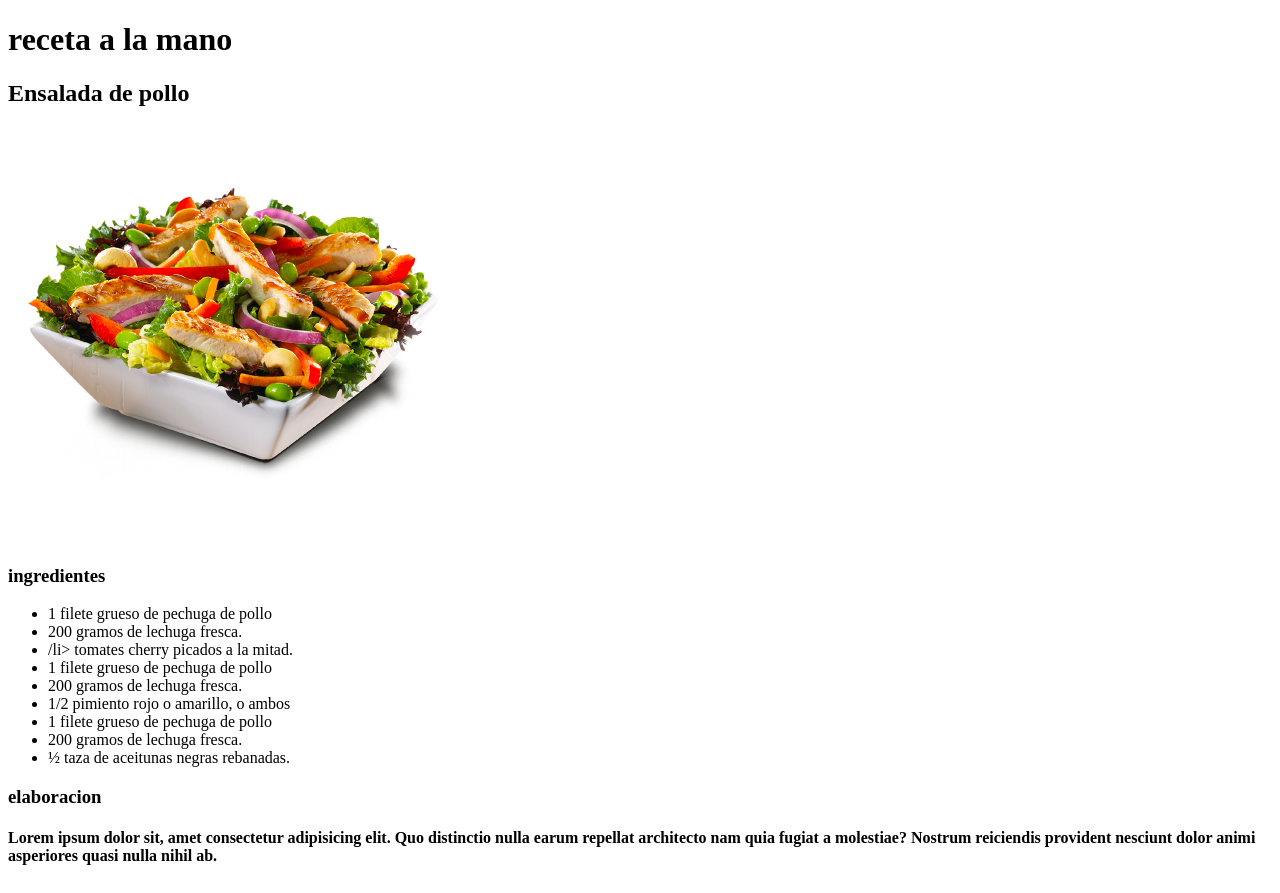
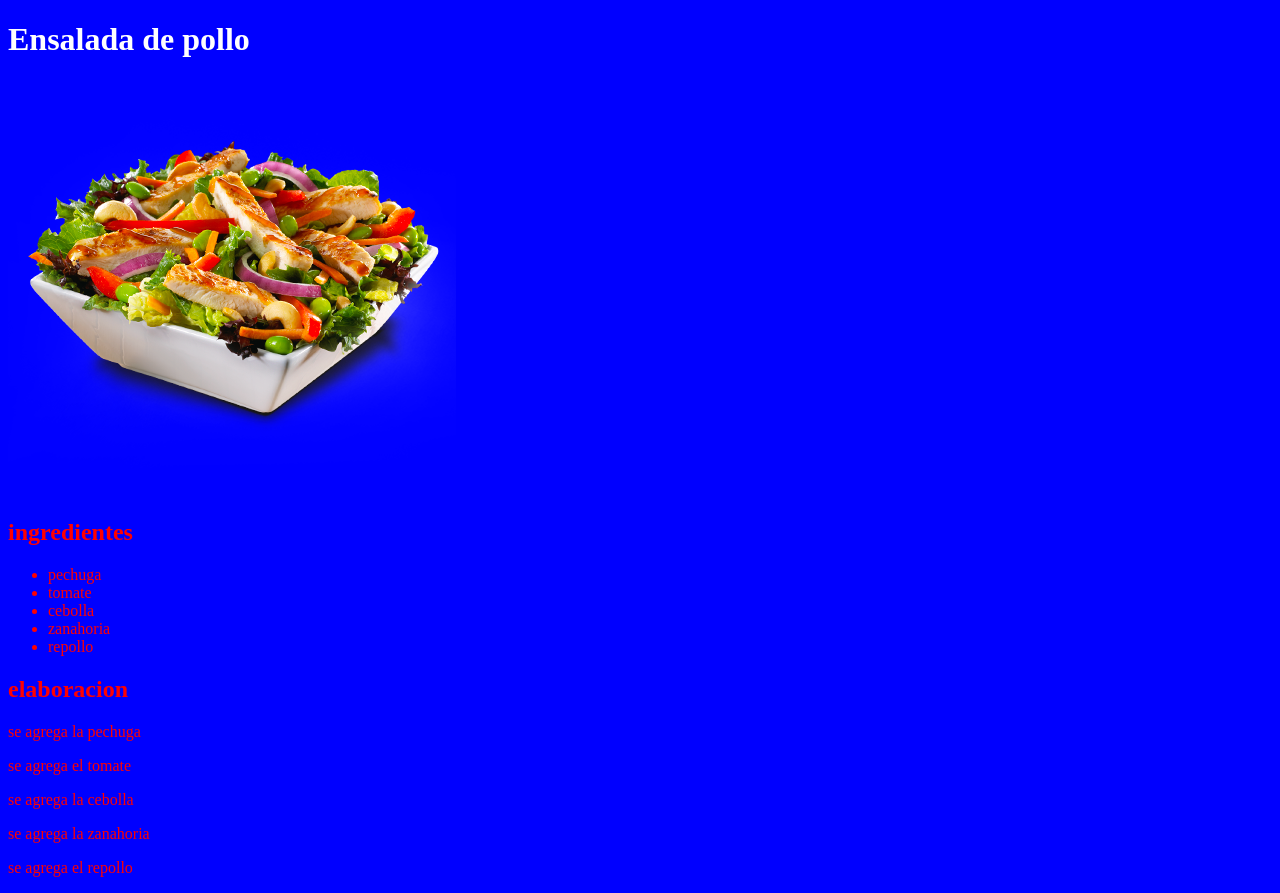
Before and after one commit to karloz-fernandez/aspirantes-mir-html-y-css, a plain HTML site: page ejercicio1-html-y-css/index.html in a window 1280 px wide. Drawn offline with Linux system fonts and the light colour scheme.

Commit message:
Agrega el cuerpo HTML del segundo ejercicio

```diff
--- /dev/null
+++ b/ejercicio1-html-y-css/estilo.css
@@ -0,0 +1,8 @@
+* {
+    background-color: blue;
+    color: red;
+}
+
+h1 {
+    color: white;
+}
--- a/ejercicio1-html-y-css/index.html
+++ b/ejercicio1-html-y-css/index.html
@@ -6,28 +6,27 @@
     <meta http-equiv="X-UA-Compatible" content="IE=edge">
     <meta name="viewport" content="width=device-width, initial-scale=1.0">
     <title>Mi Receta</title>
-    <h1>receta a la mano</h1>
-    <h2>Ensalada de pollo</h2>
-    <img src="salad.png" alt="ensalada de pollo">
-    <h3>ingredientes</h3>
-        <ul>
-            <li> 1 filete grueso de pechuga de pollo </li>
-            <li>200 gramos de lechuga fresca.</li>
-            <li>/li> tomates cherry picados a la mitad.</li>
-            <li> 1 filete grueso de pechuga de pollo</li>
-            <li> 200 gramos de lechuga fresca.</li>
-            <li> 1/2 pimiento rojo o amarillo, o ambos</li>
-            <li> 1 filete grueso de pechuga de pollo</li>
-            <li> 200 gramos de lechuga fresca.</li>
-            <li> ½ taza de aceitunas negras rebanadas. </li>
-        </ul>
-    <h3>elaboracion</h3>
-    <h4> Lorem ipsum dolor sit, amet consectetur adipisicing elit. Quo distinctio nulla earum repellat architecto nam quia fugiat a molestiae? Nostrum reiciendis provident nesciunt dolor animi asperiores quasi nulla nihil ab.</h4>
-
+    <link rel="stylesheet" href="estilo.css">
 </head>
 
 <body>
+    <h1>Ensalada de pollo</h1>
+    <img src="salad.png" alt="ensalada de pollo">
+    <h2>ingredientes</h2>
+    <ul>
+        <li>pechuga</li>
+        <li>tomate</li>
+        <li>cebolla</li>
+        <li>zanahoria</li>
+        <li>repollo</li>
+    </ul>
 
+    <h2>elaboracion</h2>
+    <p>se agrega la pechuga</p>
+    <p>se agrega el tomate</p>
+    <p>se agrega la cebolla</p>
+    <p>se agrega la zanahoria</p>
+    <p>se agrega el repollo</p>
 </body>
 
 </html>
```
